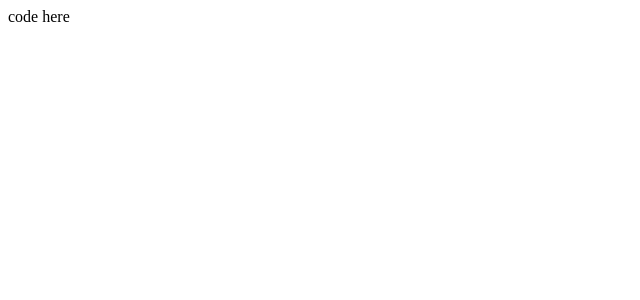
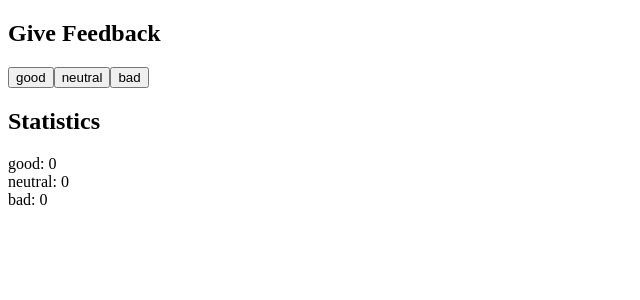
Before and after one commit to alir3zakh/FullStackOpen, a React (Create React App) app in the folder part1/: page / in a window 1280 px wide. Shown: the top 300 px of the page, without its empty margins (0-640 px from the left). Built offline with nearby package versions, Linux system fonts and the light colour scheme.

Commit message:
E1.6 - unicafe step1

```diff
--- a/part1/src/App.js
+++ b/part1/src/App.js
@@ -6,11 +6,55 @@ const App = () => {
   const [neutral, setNeutral] = useState(0)
   const [bad, setBad] = useState(0)
 
+  // handler functions
+  const setGoodHandler = () => setGood(good + 1)
+  const setNeutralHandler = () => setNeutral(neutral + 1)
+  const setBadHandler = () => setBad(bad + 1)
+
   return (
-    <div>
-      code here
+    <div id="unicafe">
+      <Feedback title="Give Feedback"
+        goodHandler={setGoodHandler}
+        neutralHandler={setNeutralHandler}
+        badHandler={setBadHandler} />
+
+      <Stats title="Statistics"
+        state={{ good: good, neutral: neutral, bad: bad }} />
     </div>
   )
 }
 
+const Stats = ({ title, state }) => {
+  return (
+    <div id="stats">
+      <DisplayTitle title={title} />
+      <SingleStat param="good" val={state.good} />
+      <SingleStat param="neutral" val={state.neutral} />
+      <SingleStat param="bad" val={state.bad} />
+
+    </div>
+  )
+}
+
+const SingleStat = ({ param, val }) => (
+  <>{param}: {val} <br /></>
+)
+
+const Feedback = (props) => {
+  return (
+    <div id="feedback">
+      <DisplayTitle title={props.title} />
+      <Button text="good" handler={props.goodHandler} />
+      <Button text="neutral" handler={props.neutralHandler} />
+      <Button text="bad" handler={props.badHandler} />
+    </div>
+  )
+}
+
+const Button = ({ text, handler }) => (
+  <button onClick={handler}>{text}</button>
+)
+
+const DisplayTitle = ({ title }) => <h2>{title}</h2>
+
 export default App
```
